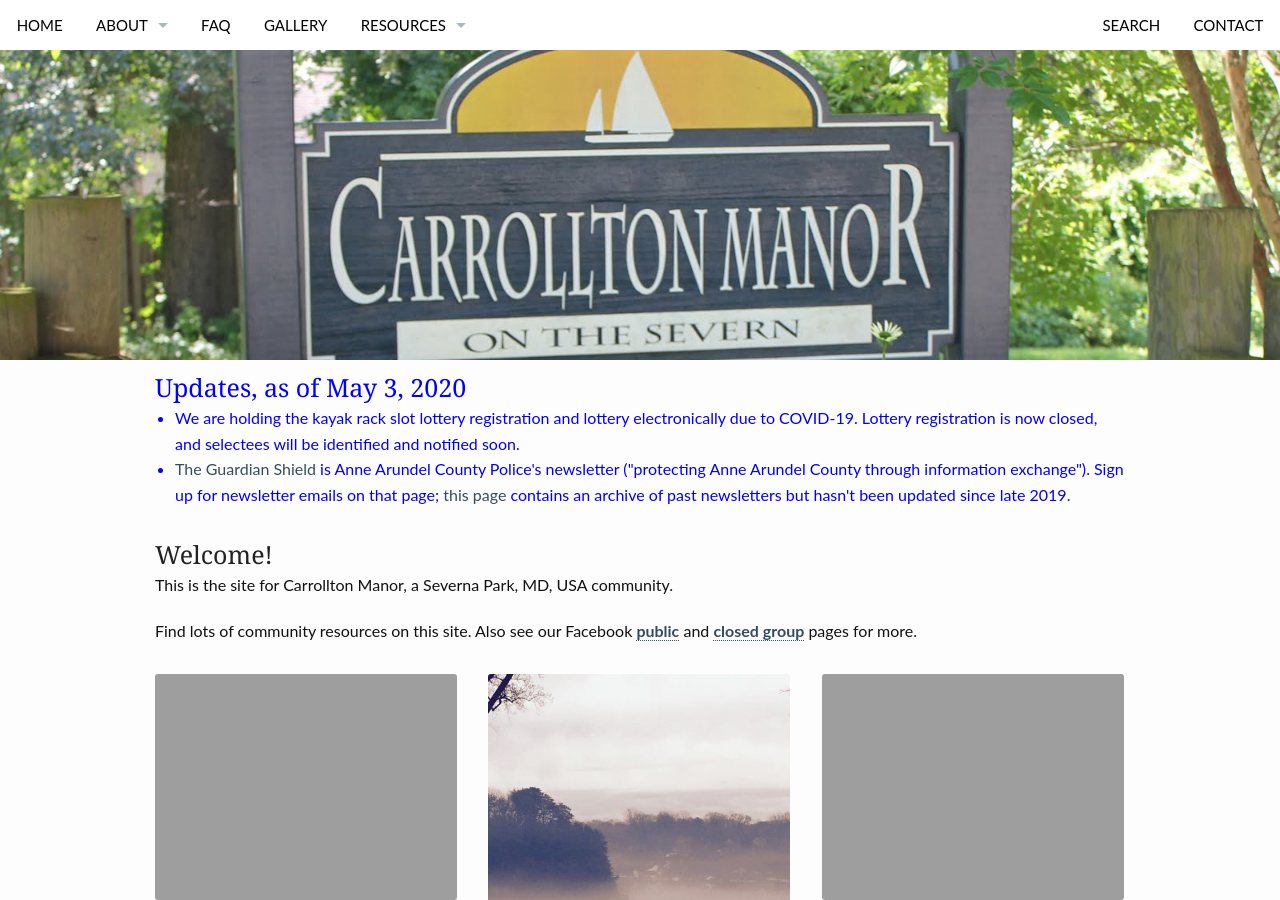
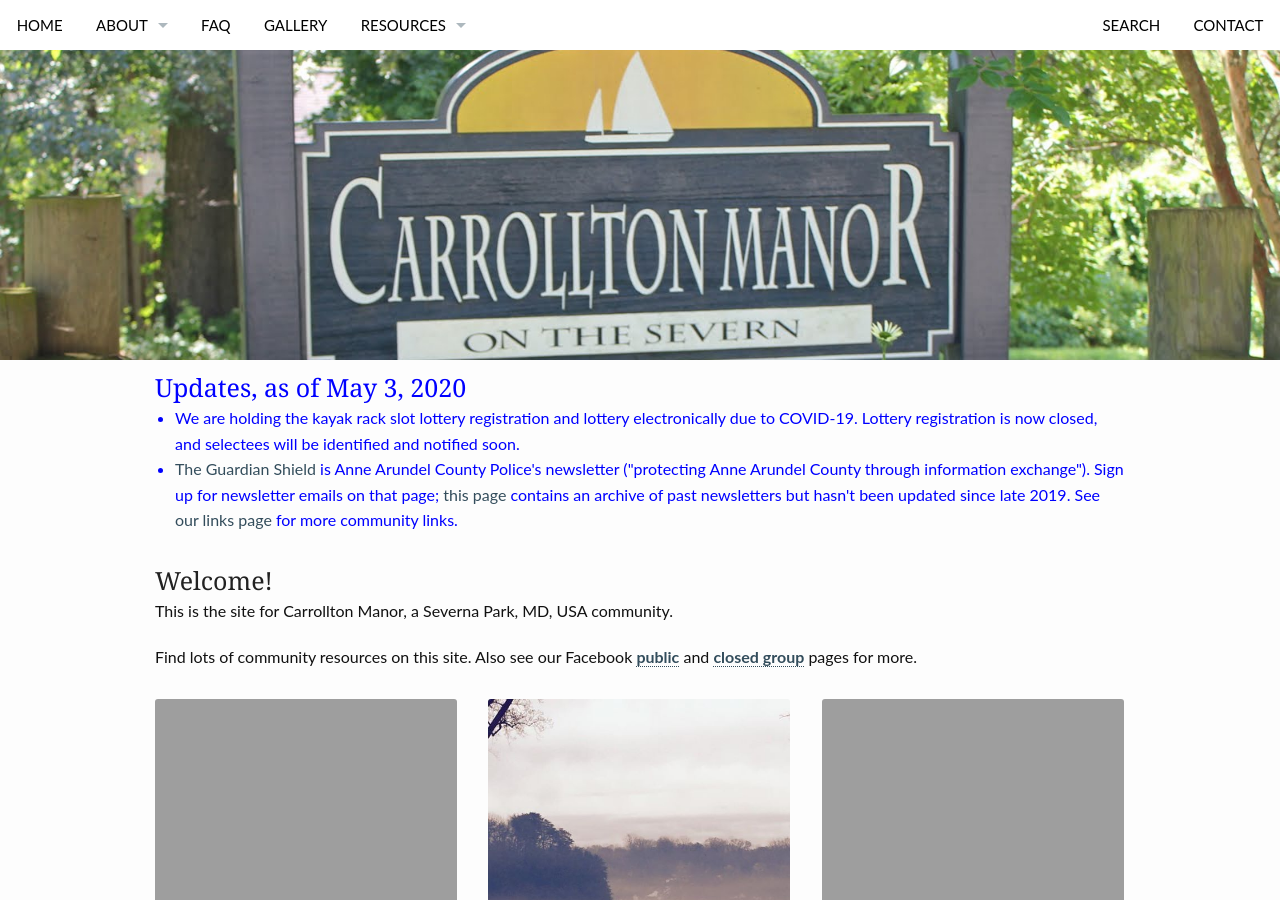
Before and after one commit to carrolltonmanor/carrolltonmanor.github.io, a Jekyll site: the page built from index.md, in a window 1280 px wide and 900 px high. Built offline with Jekyll 4.4.1, drawn with Linux system fonts in a browser that asks for light colours.

Commit message:
updating front page

```diff
--- a/_layouts/frontpage.html
+++ b/_layouts/frontpage.html
@@ -17,7 +17,7 @@ format: blog-index
 	    <h2 class="font-size-h3 t10" style="color:blue;">Updates, as of May 3, 2020</h2>
 	    <ul style="color:blue;">
 		    <li>We are holding the kayak rack slot lottery registration and lottery electronically due to COVID-19.  Lottery registration is now closed, and selectees will be identified and notified soon.</li>
-		    <li><a href="https://www.aapdguardianshield.org">The Guardian Shield</a> is Anne Arundel County Police's newsletter ("protecting Anne Arundel County through information exchange").  Sign up for newsletter emails on that page; <a href="https://www.aapdguardianshield.org/guardian-newsletters.html">this page</a> contains an archive of past newsletters but hasn't been updated since late 2019.</li>
+		    <li><a href="https://www.aapdguardianshield.org">The Guardian Shield</a> is Anne Arundel County Police's newsletter ("protecting Anne Arundel County through information exchange").  Sign up for newsletter emails on that page; <a href="https://www.aapdguardianshield.org/guardian-newsletters.html">this page</a> contains an archive of past newsletters but hasn't been updated since late 2019.  See <a href="/links/">our links page</a> for more community links.</li>
 	    </ul>
     </div><!-- /.medium-12.columns -->
 </div>
```
